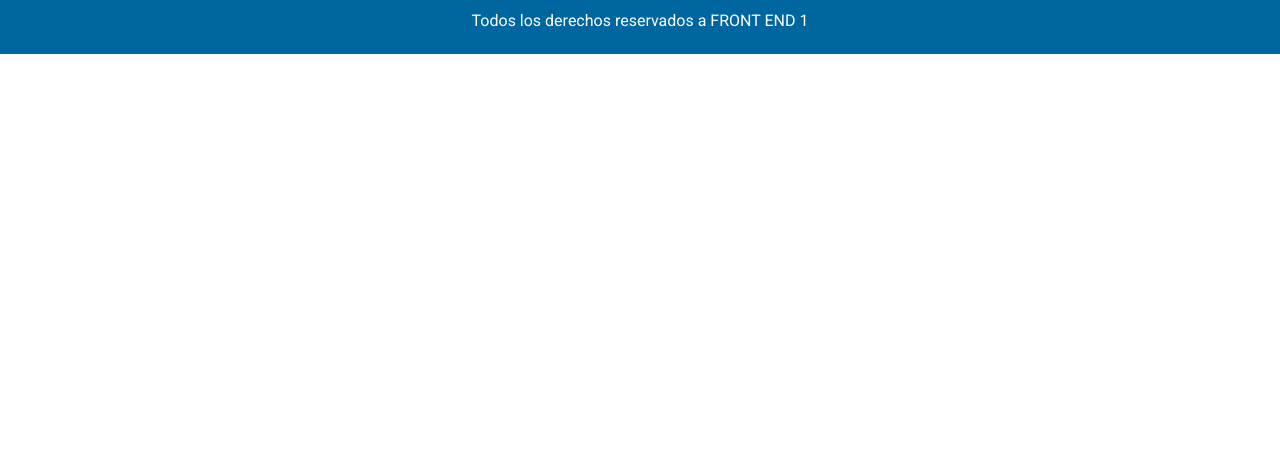
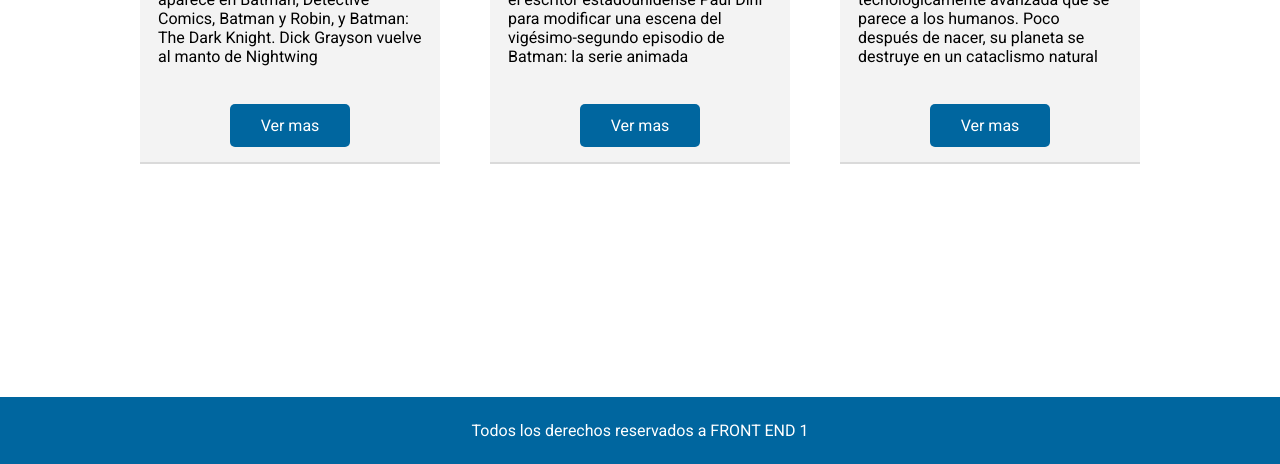
Before and after one commit to locchiato/Frontend1-Clase7, a plain HTML site: page index.html in a window 1280 px wide. Shown: the part 746-1210 px from the top of the page. Before the commit the page ends 843 px from the top, so only its background shows below. Drawn offline with Linux system fonts and the light colour scheme.

Commit message:
[MOD] ahora si se arreglo.

```diff
--- a/css/styles.css
+++ b/css/styles.css
@@ -193,6 +193,5 @@ footer {
     width: 100%;
     padding: 24px;
     text-align: center;
-    position: absolute;
-    bottom: 0;
+    position: relative;
 }
--- a/css/variables.css
+++ b/css/variables.css
@@ -4,7 +4,7 @@
     --card-color: #F3F3F3;
     --offer-color: #1CD1B0;
     --shadow-color: #00000025;
-    --page-height: 700px;
+    --page-height: 1000px;
     --cards-width: 1000px;
     --cards-left: calc(50% - var(--cards-width)/2);
     --card-width: 300px;
```
